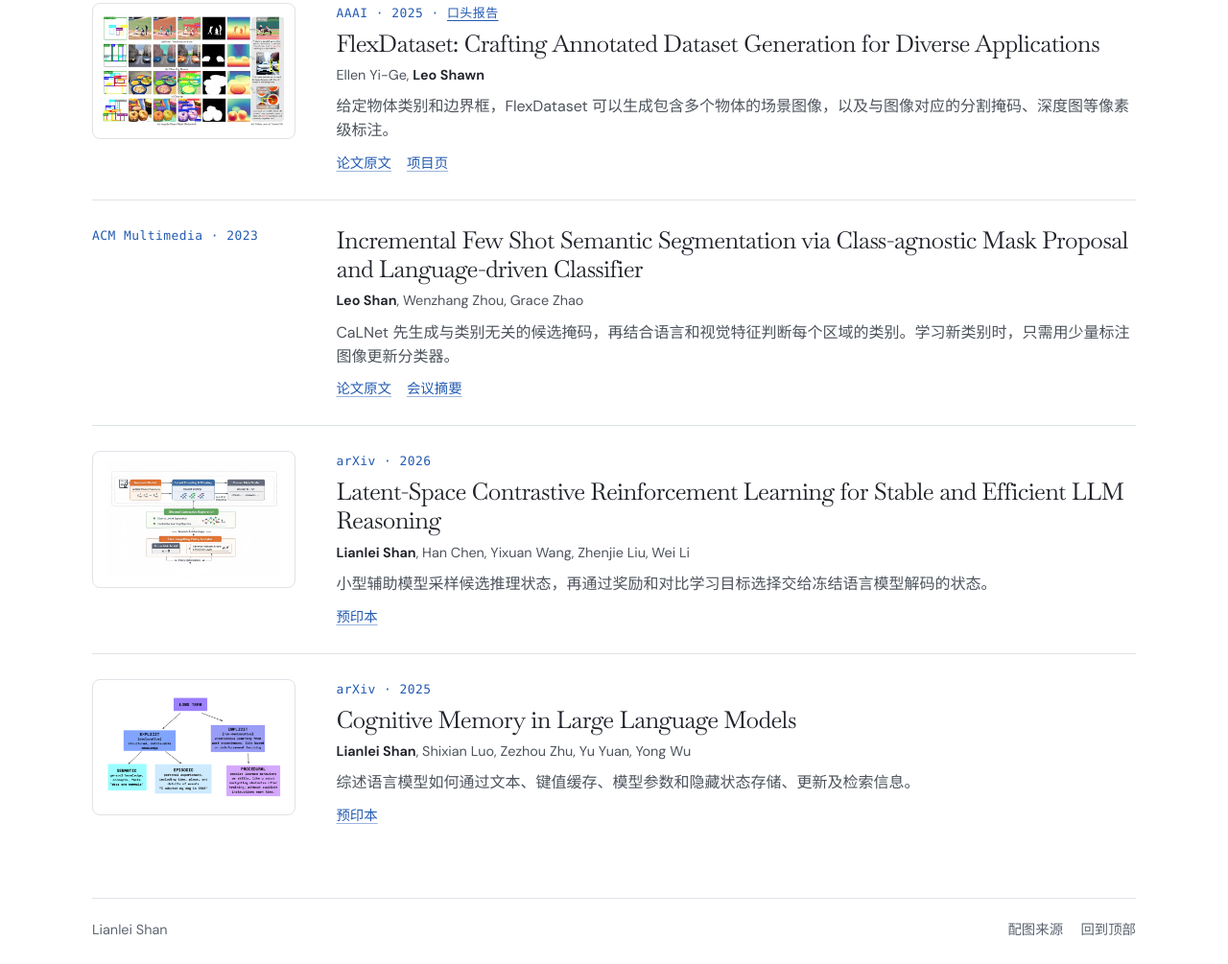
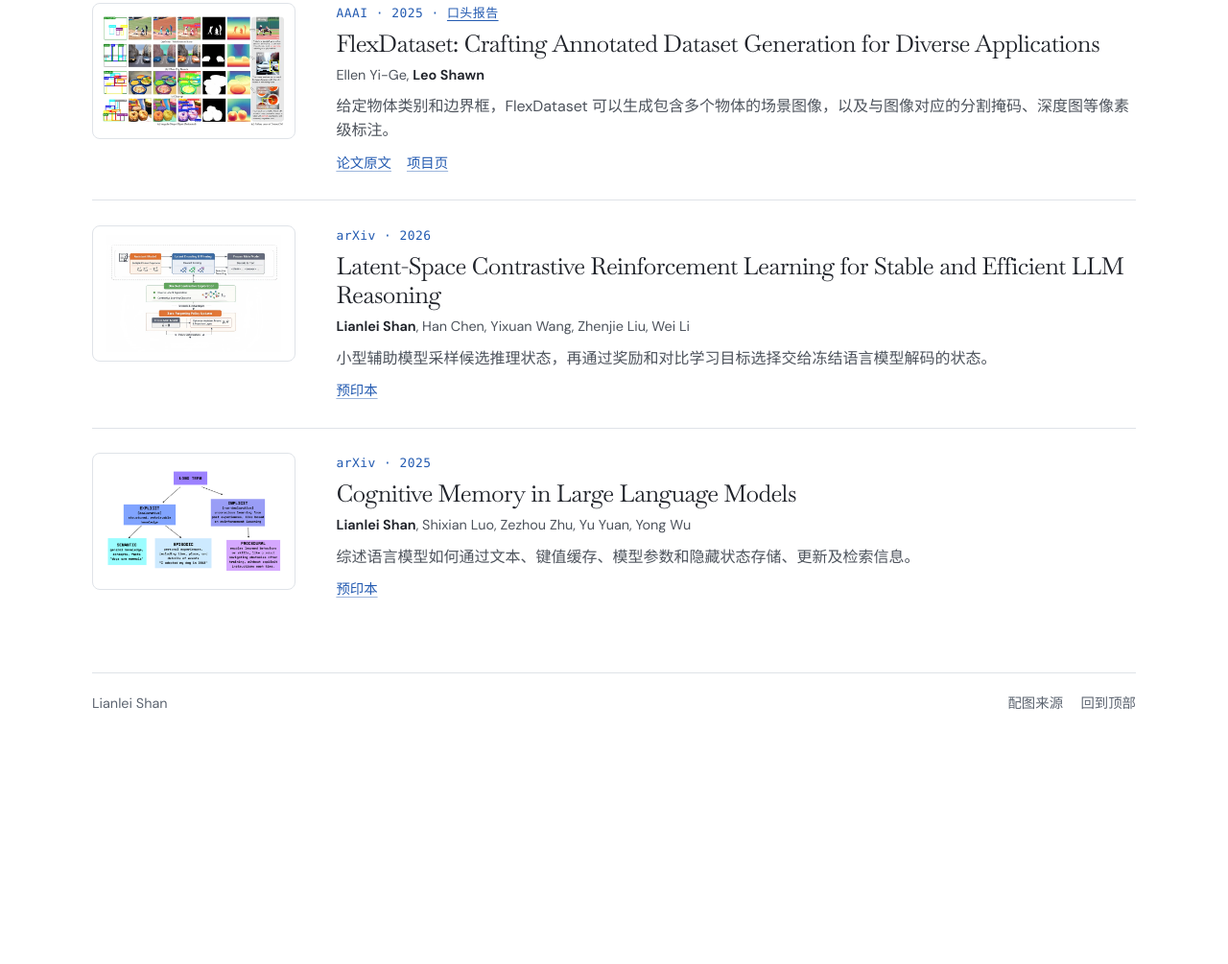
Before and after one commit to Scout-UCAS/scout-ucas.github.io, a plain HTML site: page docs/zh/index.html in a window 1280 px wide. Shown: the part 2842-3847 px from the top of the page at 96% size. After the commit the page ends 3625 px from the top, so only its background shows below. Drawn offline with Linux system fonts and the light colour scheme.

Commit message:
Remove the ACM Multimedia 2023 CaLNet entry

```diff
--- a/docs/zh/index.html
+++ b/docs/zh/index.html
@@ -144,15 +144,6 @@
           <div class="resource-links"><a href="https://doi.org/10.1609/aaai.v39i9.33027">论文原文</a><a href="https://www.ellenyige.com/FlexDataset/">项目页</a></div>
         </div>
       </article>
-      <article class="paper" id="calnet">
-        <p class="venue">ACM Multimedia · 2023</p>
-        <div class="paper-copy">
-          <h3 lang="en"><a href="https://doi.org/10.1145/3581783.3611783">Incremental Few Shot Semantic Segmentation via Class-agnostic Mask Proposal and Language-driven Classifier</a></h3>
-          <p class="authors" lang="en"><strong>Leo Shan</strong>, Wenzhang Zhou, Grace Zhao</p>
-          <p class="paper-summary">CaLNet 先生成与类别无关的候选掩码，再结合语言和视觉特征判断每个区域的类别。学习新类别时，只需用少量标注图像更新分类器。</p>
-          <div class="resource-links"><a href="https://doi.org/10.1145/3581783.3611783">论文原文</a><a href="https://www.sigmm.org/opentoc/MM2023-TOC#:~:text=Incremental%20Few%20Shot%20Semantic%20Segmentation%20via%20Class-agnostic%20Mask%20Proposal%20and%20Language-driven%20Classifier">会议摘要</a></div>
-        </div>
-      </article>
       <article class="paper" id="dlr">
         <a class="paper-figure" href="../assets/papers/dlr.webp" aria-label="查看论文配图 Latent-Space Contrastive Reinforcement Learning for Stable and Efficient LLM Reasoning"><img src="../assets/papers/dlr.webp" alt="" loading="lazy"></a>
         <div class="paper-copy">
```
Also changed, not shown: docs/index.html (+0 -9 lines), site/content.json (+0 -9 lines).
